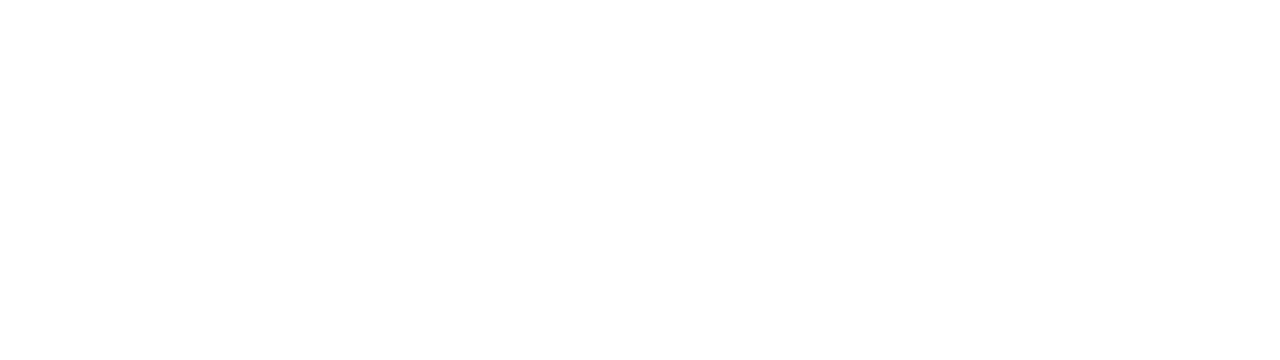
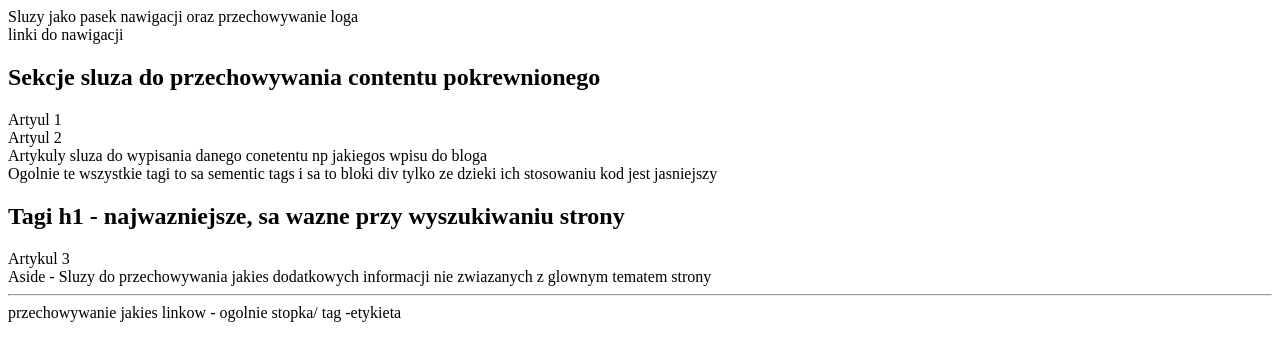
Before and after one commit to kactok/Coursera-Html, a plain HTML site: page index.html in a window 1280 px wide. Drawn offline with Linux system fonts and the light colour scheme.

Commit message:
"sementic tags"

```diff
--- a/index.html
+++ b/index.html
@@ -7,6 +7,29 @@
     <title>Document</title>
 </head>
 <body>
+    <header> Sluzy jako pasek nawigacji oraz przechowywanie loga
+        <nav>
+            linki do nawigacji
+        </nav>
+    </header>
+<section>
+<h1>Sekcje sluza do przechowywania contentu pokrewnionego</h1>
+<article>Artyul 1</article>
+<article>Artyul 2</article>
+<div>Artykuly sluza do wypisania danego conetentu np jakiegos wpisu do bloga</div>
+<div>Ogolnie te wszystkie tagi to sa sementic tags i sa to bloki div tylko ze dzieki ich stosowaniu kod jest jasniejszy</div>
+</section>
+<section>
+<h1>Tagi h1 - najwazniejsze, sa wazne przy wyszukiwaniu strony</h1>
+<article>Artykul 3</article>
+</section>
+<aside>
+    Aside - Sluzy do przechowywania jakies dodatkowych informacji nie zwiazanych z glownym tematem strony
+</aside>
+<footer>
+ <hr>
+ <span> przechowywanie jakies linkow - ogolnie stopka/ tag -etykieta </span>
+</footer>
 
 </body>
 </html>
```
